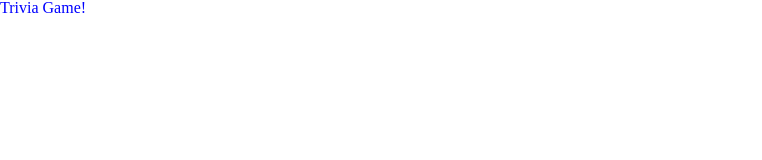
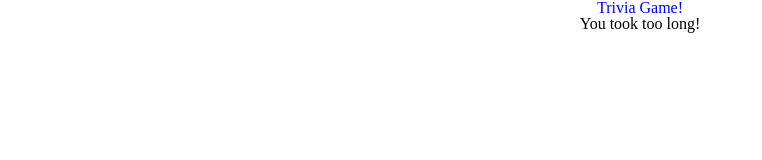
Before and after one commit to BradyDouthit/TriviaGame, a plain HTML site: page index.html in a window 1280 px wide. Shown: the whole page, without its empty margins (0-762 px from the left). Drawn offline with nearby package versions, Linux system fonts and the light colour scheme.

Commit message:
Added a 30 second countdown timer.

```diff
--- a/assets/css/style.css
+++ b/assets/css/style.css
@@ -1,3 +1,6 @@
+html {
+    text-align: center;
+}
 h1 {
     color: blue;
 }
--- a/assets/javascript/app.js
+++ b/assets/javascript/app.js
@@ -1 +1,12 @@
-console.log("test")
+var time = 30;
+var seconds = setInterval(myCountDown, 100);
+function myCountDown() {
+    if (time > 0) {
+        time--
+        $("#test").html(time);
+    }
+    else {
+        clearTimeout(seconds);
+        $("#test").html("You took too long!");
+    }
+}
--- a/index.html
+++ b/index.html
@@ -7,6 +7,7 @@
     </head>
 
     <h1>Trivia Game!</h1>
+    <p id="test">30</p>
 
     <script src="assets/javascript/app.js"></script>
 </html>
```
